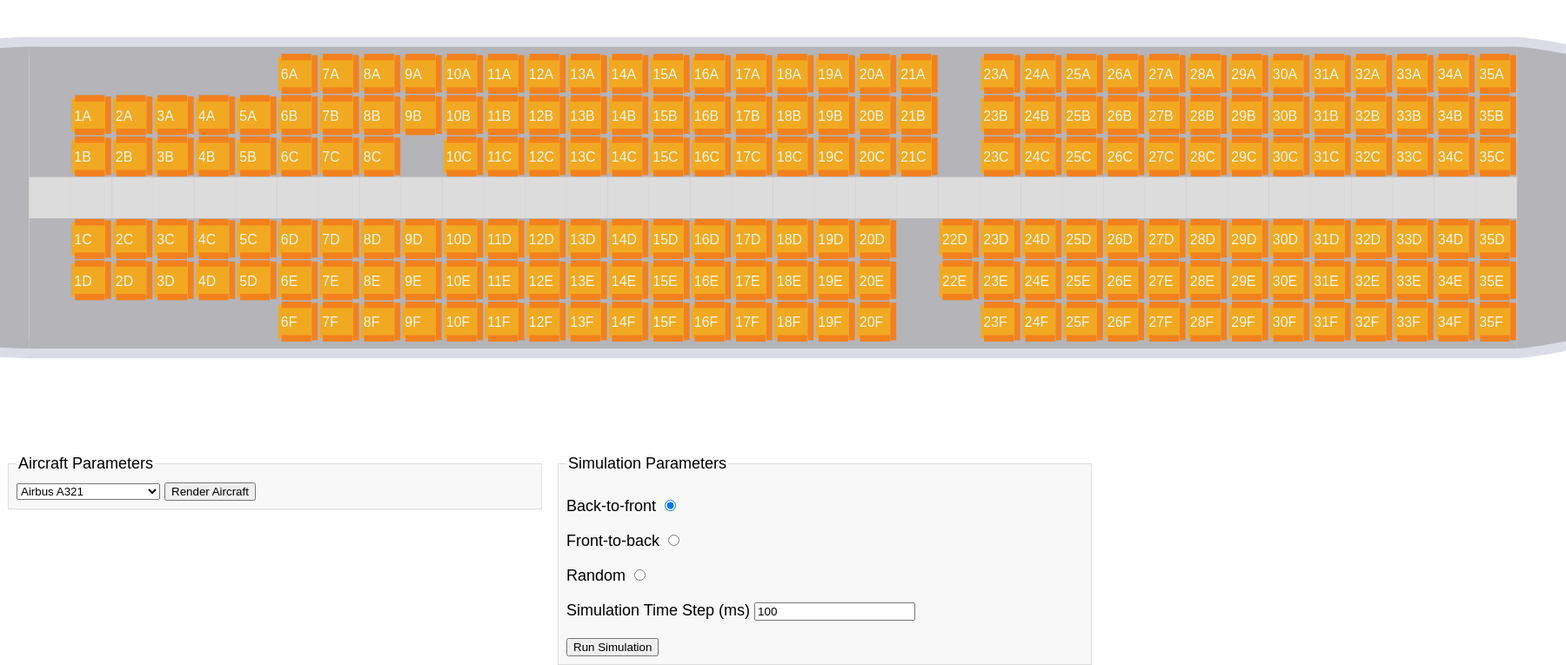
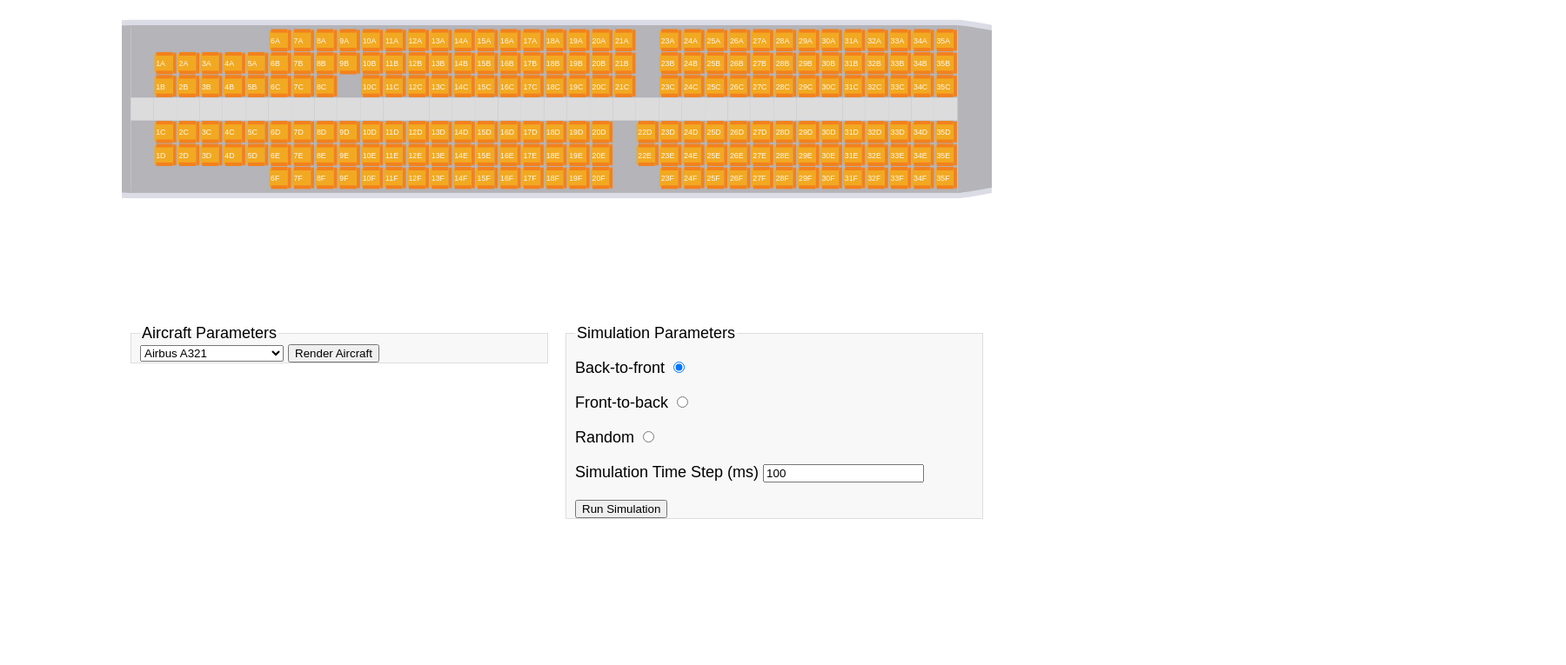
Before and after one commit to PeterBeard/jsboard, a plain HTML site: page index.html in a window 1280 px wide. Shown: the part 71-836 px from the top of the page at 87% size, 1800 px wide, since content can reach past the window. After the commit the page ends 800 px from the top, so only its background shows below. Drawn offline with Linux system fonts and the light colour scheme.

Commit message:
Fix page dimensions

```diff
--- a/index.html
+++ b/index.html
@@ -12,16 +12,19 @@
              padding-left: 1em;
          }
          #controls {
-             width: 72em;
+             margin: 0 auto;
+             width: 1000px;
+         }
+         #controls canvas {
              margin: 0 auto;
          }
          fieldset {
+             background: #f8f8f8 none;
              border: 1px solid #ddd;
-             background: #f8f8f8 none;
-             width: 33em;
              float: left;
-             margin: 0 0.5em;
-             padding: 0.5em;
+             margin: 0 10px;
+             padding: 0 10px;
+             width: 458px;
          }
          .hidden {
              display: none;
@@ -29,9 +32,9 @@
         </style>
     </head>
     <body>
-        <h1>jsBoard &mdash; JavaScript Aircraft Boarding Simulator</h1>
-        <canvas id="simulation" width="1800" height="500"></canvas>
         <div id="controls">
+            <h1>jsBoard &mdash; JavaScript Aircraft Boarding Simulator</h1>
+            <canvas id="simulation" width="1000" height="350"></canvas>
             <p id="status"></p>
             <form id="parameters">
                 <fieldset>
```
